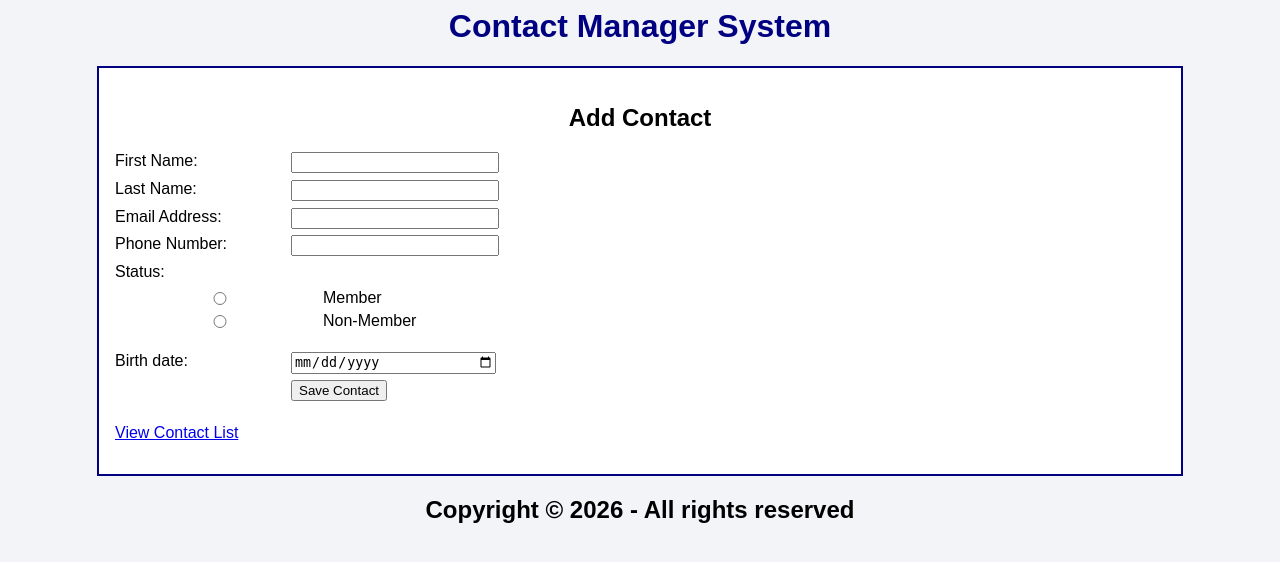
After one commit to dougjasper2013/ContactManager2026, a PHP site: page /add_contact_form.php in a window 1280 px wide. The commit adds this page. Shown: the top 562 px of the page. Run offline with PHP 8.4, Linux system fonts and the light colour scheme.

Commit message:
Added Add Contact Form

```diff
--- /dev/null
+++ b/add_contact_form.php
@@ -0,0 +1,61 @@
+<?php
+    session_start();
+
+    require("database.php");
+
+?>
+
+<!DOCTYPE html>
+<html>
+
+    <head>
+        <title>Contact Manager - Add Contact</title>
+        <link rel="stylesheet" type="text/css" href="css/contact.css" />
+    </head>
+
+    <body>
+        <?php include("header.php"); ?>
+
+        <main>
+            <h2>Add Contact</h2>
+
+            <form action="add_contact.php" method="post" id="add_contact_form" enctype="multipart/form-data">
+
+                <div id="data">
+
+                    <label>First Name:</label>
+                    <input type="text" name="first_name" /><br />
+
+                    <label>Last Name:</label>
+                    <input type="text" name="last_name" /><br />
+
+                    <label>Email Address:</label>
+                    <input type="text" name="email_address" /><br />
+
+                    <label>Phone Number:</label>
+                    <input type="text" name="phone_number" /><br />
+
+                    <label>Status:</label><br />
+                    <input type="radio" name="status" value="member" />Member<br />
+                    <input type="radio" name="status" value="nonmember" />Non-Member<br /><br />
+
+                    <label>Birth date:</label>
+                    <input type="date" name="dob" /><br />
+
+                </div>
+
+                <div id="buttons">
+                   <label>&nbsp;</label>
+                   <input type="submit" value="Save Contact" /><br />
+                </div>
+
+            </form>
+
+            <p><a href="index.php">View Contact List</a></p>
+
+        </main>
+
+        <?php include("footer.php"); ?>
+
+    </body>
+</html>
--- a/css/contact.css
+++ b/css/contact.css
@@ -31,6 +31,32 @@ th, td {
     vertical-align: middle;
 }
 
+label {
+    width: 10em;
+    float: left;
+    padding-right: 1em;
+    padding-bottom: .5em;
+}
+
+#data input {
+    float: left;
+    width: 15em;
+    margin-bottom: .5em;
+}
+
+#data span {
+    padding: .25em;
+}
+
+#buttons input {
+    float: left;
+    margin-bottom: .5em;
+}
+
+br {
+    clear: left;
+}
+
 h2 {
     text-align: center;
 }
--- a/index.php
+++ b/index.php
@@ -47,6 +47,9 @@
                 <?php endforeach; ?>
 
             </table>
+
+            <p><a href="add_contact_form.php">Add Contact</a></p>
+
         </main>
 
         <?php include("footer.php"); ?>
```
Also changed, not shown: add_confirmation.php (added), add_contact.php (added).
